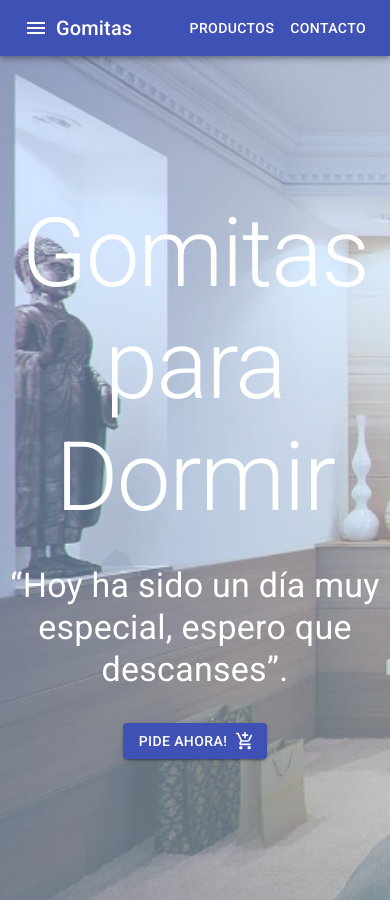
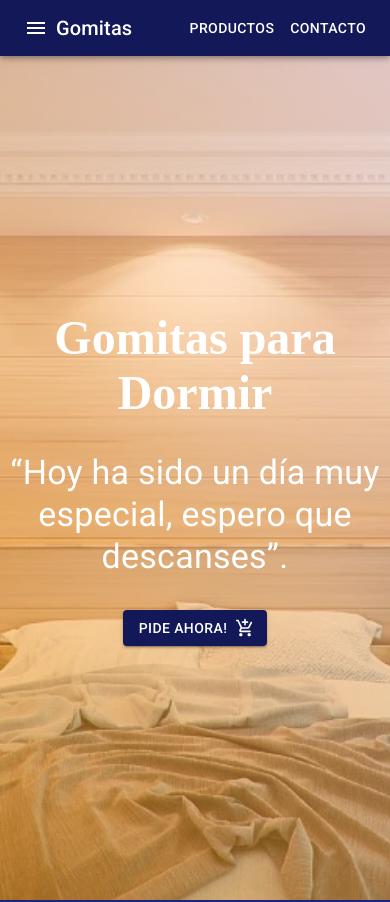
Before and after one commit to GerardoBetgro/Gummies, a React (Create React App) app: page / in a window 390 px wide. Shown: the top 902 px of the page. Built offline with nearby package versions, Linux system fonts and the light colour scheme.

Commit message:
sixth commit

```diff
--- a/src/componentes/Cards.jsx
+++ b/src/componentes/Cards.jsx
@@ -1,5 +1,6 @@
 import React, { Fragment } from "react";
 import { Card, CardMedia, CardContent, Button, Typography, CardActions } from '@mui/material';
+import './Styles.css';
 
 const Cards = () => {
   return (
--- a/src/componentes/Footer.jsx
+++ b/src/componentes/Footer.jsx
@@ -8,13 +8,12 @@ import WhatsAppIcon from '@mui/icons-material/WhatsApp';
 function Copyright() {
   return (
     <Typography variant="body2" color="text.secondary">
-      {"Copyright ©"}
       <Link
         color="inherit"
         href="https://gera-es.web.app/"
         sx={{ textDecoration: "none", fontWeight: "bold" }}
       >
-        Gomitas para el sueño
+        © Gomitas para dormir 2022
       </Link>
     </Typography>
   );
@@ -52,6 +51,13 @@ const Footer = () => {
             <IconButton>
               <WhatsAppIcon sx={{ color: green[500] }} />
             </IconButton>
+          </Box>
+          <Box sx={{
+            display: "flex",
+            alignItems: "center",
+            justifyContent: "center",
+          }}
+          >
             <Copyright />
           </Box>
         </Container>
--- a/src/componentes/Hero.jsx
+++ b/src/componentes/Hero.jsx
@@ -1,11 +1,14 @@
 import React from "react";
 import { Button, Typography } from "@mui/material";
+import theme from "../themeConfig";
+import { ThemeProvider } from '@mui/material/styles';
 import AddShoppingCartRoundedIcon from "@mui/icons-material/AddShoppingCartRounded";
 
 const Hero = () => {
   return (
+    <ThemeProvider theme={theme}>
       <div className="img">
-      <Typography variant="h1" sx={{ my: 2}}>
+        <Typography variant="h1" sx={{ my: 2 }}>
           Gomitas para Dormir
         </Typography>
         <Typography variant="h4" sx={{ my: 2 }}>
@@ -14,13 +17,14 @@ const Hero = () => {
         <Button
           variant="contained"
           align="center"
-        className="copy"
+          color="dark"
           sx={{ my: 2 }}
           endIcon={<AddShoppingCartRoundedIcon />}
         >
           Pide ahora!
         </Button>
       </div>
+    </ThemeProvider>
   );
 };
 
--- a/src/componentes/Navbar.jsx
+++ b/src/componentes/Navbar.jsx
@@ -1,27 +1,29 @@
-import React, { Fragment } from "react";
+import React from "react";
 import { AppBar, Button, IconButton, Toolbar, Typography } from "@mui/material";
 import MenuIcon from '@mui/icons-material/Menu';
 import { styled } from '@mui/material/styles';
+import { ThemeProvider } from "@emotion/react";
+import theme from "../themeConfig";
 
 const Offset = styled('div')(({ theme }) => theme.mixins.toolbar);
 
 const Navbar = () => {
     return (
-        <Fragment>
-            <AppBar position="fixed" color="primary">
+        <ThemeProvider theme={theme}>
+            <AppBar position="fixed" color="dark">
                 <Toolbar>
                     <IconButton>
-                        <MenuIcon color="light"/>
+                        <MenuIcon color="light" />
                     </IconButton>
-                    <Typography variant="h6" sx={{flexGrow:1}}>
+                    <Typography variant="h6" sx={{ flexGrow: 1 }}>
                         Gomitas
                     </Typography>
                     <Button color="inherit">Productos</Button>
                     <Button color="inherit">Contacto</Button>
                 </Toolbar>
             </AppBar>
-            <Offset/>
-        </Fragment>
+            <Offset />
+        </ThemeProvider>
     );
 }
 
--- a/src/componentes/Styles.css
+++ b/src/componentes/Styles.css
@@ -1,6 +1,10 @@
 *{
     padding: 0;
     margin: 0;
+}
+
+body{
+    background-color: #1a237e;
 }
 
 .flex{
@@ -15,9 +19,9 @@
 
 .img{
     height: 100vh;
-    /* background-image: linear-gradient(45deg, rgba(255, 153, 0, 0.5) 0%, rgba(250, 208, 196, 0.5) 99%, rgba(250, 208, 196, 0.5) 100%),url('../assets/sleep.webp'); */
-    /* background-image: linear-gradient(to top, rgba(255, 153, 0, 0.5) 0%, rgba(105, 240, 175, 0.5) 1%, rgba(176, 234, 0, 0.50) 100%),url('../assets/sleep.webp'); */
-    background-image: linear-gradient(120deg, rgba(161, 196, 253, 0.5) 0%, rgba(194, 233, 251, 0.5) 100%),url('../assets/sleep.webp');
+    background-image: linear-gradient(45deg, rgba(255, 153, 0, 0.5) 0%, rgba(250, 208, 196, 0.5) 99%, rgba(250, 208, 196, 0.5) 100%),url('../assets/sleep.webp');
+    /* background-image: linear-gradient(45deg, rgba(255, 153, 0, 0.5) 0%, rgba(105, 240, 175, 0.5) 1%, rgba(176, 234, 0, 0.5) 100%),url('../assets/sleep.webp'); */
+    /* background-image: linear-gradient(120deg, rgba(161, 196, 253, 0.5) 0%, rgba(194, 233, 251, 0.5) 100%),url('../assets/sleep.webp'); */
     background-repeat: no-repeat;
     background-size: cover;
     background-attachment: fixed;
@@ -29,7 +33,7 @@
     flex-direction: column;
     position: relative;
     color: white;
-    animation: myAnim 5s ease 0s 1 normal forwards;
+    /* animation: myAnim 5s ease 0s 1 normal forwards; */
 }
 
 @keyframes myAnim {
@@ -41,33 +45,3 @@
 		background-position: 0% 50%;
 	}
 }
-
-.img1{
-    height: 100vh;
-    overflow: hidden;
-    background-image: url('../assets/sleep.webp');
-    background-repeat: no-repeat;
-    background-size: cover;
-    background-attachment: fixed;
-    background-position: center;
-    text-align: center;
-    position: relative;
-    color: white;
-}
-
-.img1:hover::before{
-    transform: translateY(0);
-}
-
-.img1 ::after{
-    content: "Soy un overlay";
-    font-size: 2rem;
-    color: white;
-    background-color: aquamarine;
-    position: absolute;
-    inset: 0;
-    display: grid;
-    place-items: center;
-    transform: translateY(100%);
-    transition: transform .3s;
-}
--- a/src/themeConfig.js
+++ b/src/themeConfig.js
@@ -21,9 +21,23 @@ const theme = createTheme({
         },
         light: {
             main: '#fff',
-            constrastText: '#fff',
-        }
+            constrastText: '#000',
+        },
+        dark: {
+            main: '#121858',
+            contrastText: '#fff',
+        },
     },
 })
 
+theme.typography.h1 = {
+    fontSize: '3rem',
+    '@media (min-width:600px)': {
+        fontSize: '3rem',
+    },
+    [theme.breakpoints.up('md')]: {
+        fontSize: '5rem',
+    },
+};
+
 export default theme;
```
Also changed, not shown: src/App.jsx (+3 -5 lines). Lines whose indentation alone changed are shown as unchanged.
